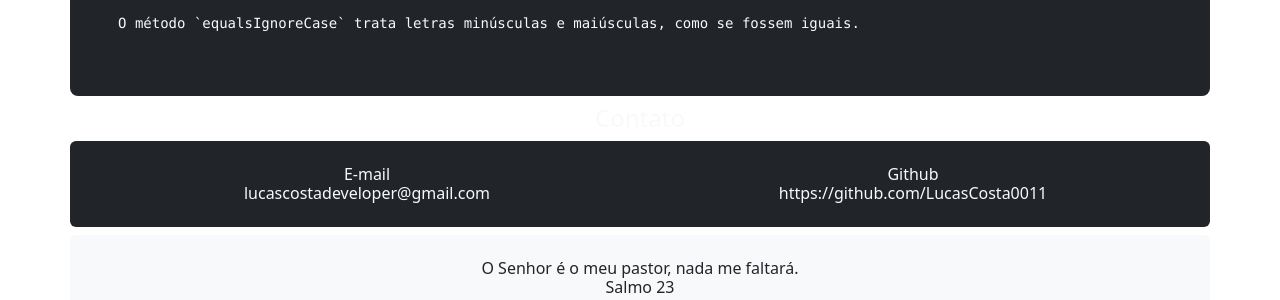
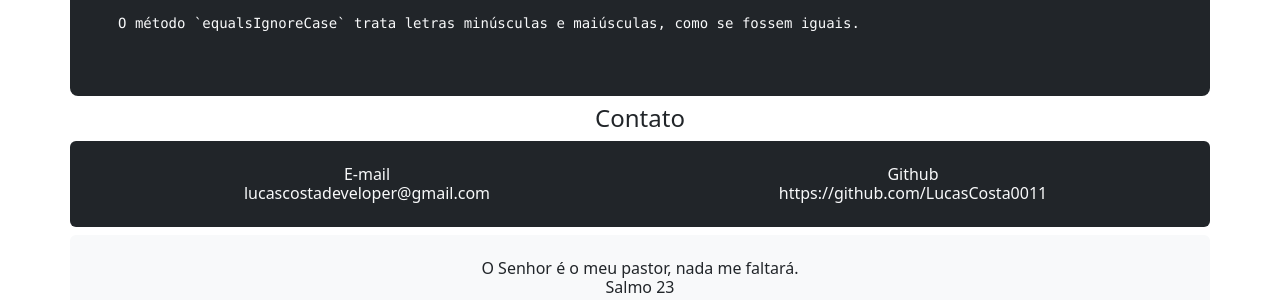
Before and after one commit to LucasCosta0011/LucasCosta0011.github.io, a Jekyll site: the page built from _posts/2022-06-14-Java01-equals.markdown, in a window 1280 px wide. Shown: the part 584-884 px from the top of the page. Built offline with Jekyll 4.4.1, drawn with Linux system fonts in a browser that asks for light colours.

Commit message:
fixed title footer

```diff
--- a/_includes/footer.html
+++ b/_includes/footer.html
@@ -1,5 +1,5 @@
 <div class="container text-center mt-2 mb-5 text-light">
-  <h4>Contato</h3>
+  <h4 class="text-dark">Contato</h3>
     <div class="row mt-2 bg-dark rounded-2 p-4 h6">
       <div class="col-6">
         <span>E-mail</span><br>
```
